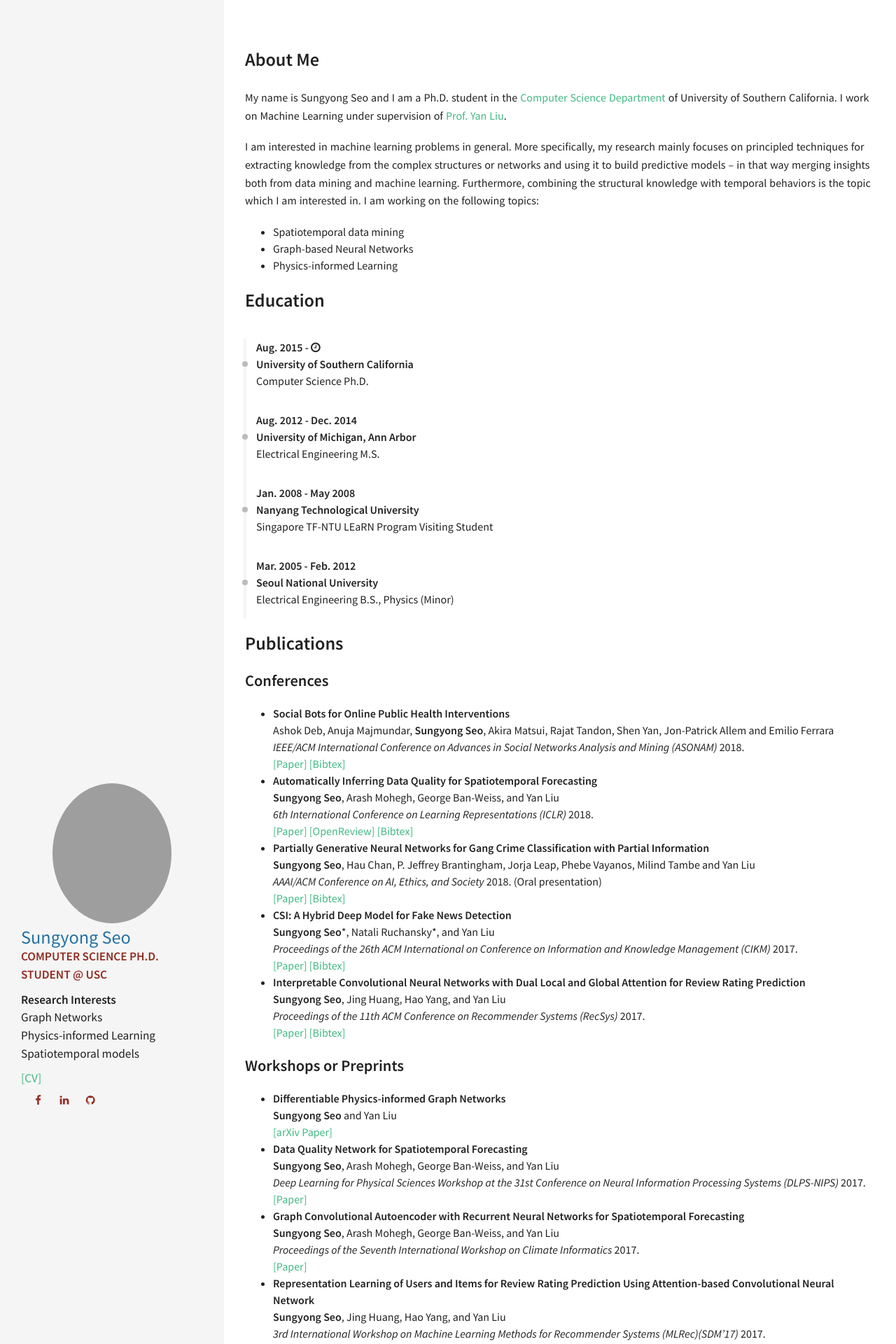
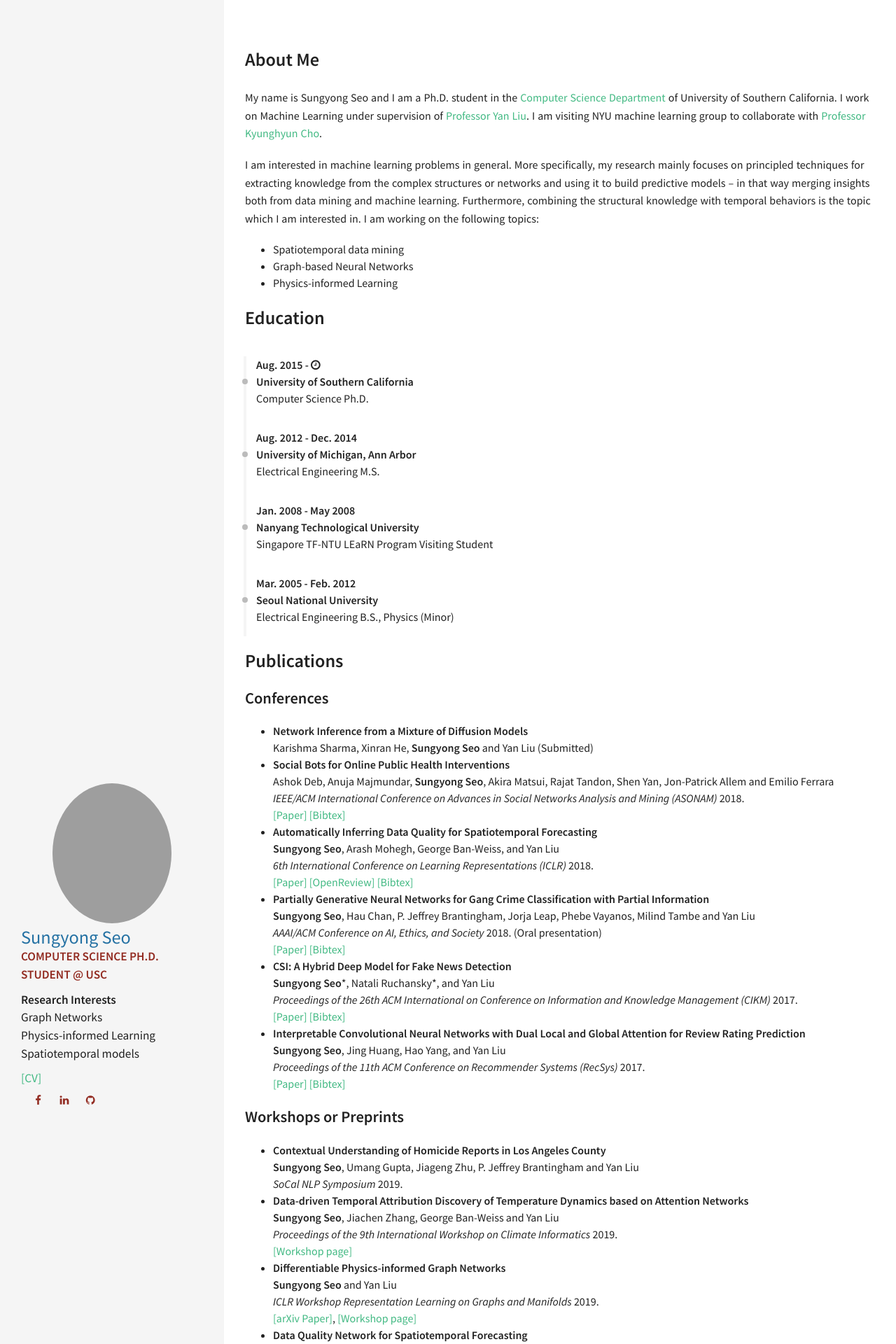
Before and after one commit to sungyongs/sungyongs.github.io, a Jekyll site: the page built from index.md, in a window 1280 px wide. Shown: the top 1920 px of the page at 70% size. Built offline with Jekyll 4.4.1, drawn with Linux system fonts in a browser that asks for light colours; some of the changed text lies outside the part shown.

Commit message:
Sep/2019 update

```diff
--- a/_includes/sections/career.html
+++ b/_includes/sections/career.html
@@ -1,5 +1,5 @@
 <div class="navy-line"></div>
-<h2><span data-i18n="skills.my_skills">Work Experience</span></h2>
+<h2><span data-i18n="skills.my_skills">Experience</span></h2>
 
 <div class="archive">
   <div class="timeline" id="timeline">
--- a/index.md
+++ b/index.md
@@ -8,9 +8,10 @@ permalink: /
 
 ## About Me
 My name is Sungyong Seo and I am a Ph.D. student in the
-[Computer Science Department](http://www.cs.usc.edu/)
-of University of Southern California. I work on Machine Learning under supervision of
-[Prof. Yan Liu](http://melady.usc.edu ).
+[Computer Science Department](http://www.cs.usc.edu/) of University of Southern California.
+I work on Machine Learning under supervision of [Professor Yan Liu](http://melady.usc.edu/).
+I am visiting NYU machine learning group to collaborate with [Professor Kyunghyun Cho](http://www.kyunghyuncho.me).
+
 
 I am interested in machine learning problems in general.
 More specifically, my research mainly focuses on principled techniques for extracting knowledge from the complex structures or networks and using it to build predictive models -- in that way merging insights both from data mining and machine learning. Furthermore, combining the structural knowledge with temporal behaviors is the topic which I am interested in. I am working on the following topics:
@@ -25,10 +26,12 @@ More specifically, my research mainly focuses on principled techniques for extra
 
 ## Publications
 ### Conferences
-<!-- - **Network Inference from a Mixture of Diffusion Models**<br> -->
-<!-- Karishma Sharma, **Sungyong Seo**, Xinran He and Yan Liu (Submitted) <br><br> -->
-- **Social Bots for Online Public Health Interventions**<br/>
-Ashok Deb, Anuja Majmundar, **Sungyong Seo**, Akira Matsui, Rajat Tandon, Shen Yan, Jon-Patrick Allem and Emilio Ferrara <br/>
+<!-- Physics-aware Difference Graph Networks for Sparsely-Observed Dynamics<br>
+**Sungyong Seo**, Chuizheng Meng and Yan Liu (Submitted)<br> -->
+- **Network Inference from a Mixture of Diffusion Models**<br>
+Karishma Sharma, Xinran He, **Sungyong Seo** and Yan Liu (Submitted)<br>
+- **Social Bots for Online Public Health Interventions**<br>
+Ashok Deb, Anuja Majmundar, **Sungyong Seo**, Akira Matsui, Rajat Tandon, Shen Yan, Jon-Patrick Allem and Emilio Ferrara <br>
 *IEEE/ACM International Conference on Advances in Social Networks Analysis and Mining (ASONAM)* 2018.<br>
 [\[Paper\]](https://arxiv.org/abs/1804.07886) [\[Bibtex\]](https://raw.githubusercontent.com/sungyongs/sungyongs.github.io/master/bibtex/deb2018social)
 - **Automatically Inferring Data Quality for Spatiotemporal Forecasting**<br>
@@ -49,16 +52,24 @@ Ashok Deb, Anuja Majmundar, **Sungyong Seo**, Akira Matsui, Rajat Tandon, Shen Y
 [\[Paper\]](https://dl.acm.org/citation.cfm?id=3109890) [\[Bibtex\]](https://raw.githubusercontent.com/sungyongs/sungyongs.github.io/master/bibtex/seo2017interpretable)
 
 ### Workshops or Preprints
+- **Contextual Understanding of Homicide Reports in Los Angeles County**<br>
+**Sungyong Seo**, Umang Gupta, Jiageng Zhu, P. Jeffrey Brantingham and Yan Liu<br>
+*SoCal NLP Symposium* 2019.<br>
+- **Data-driven Temporal Attribution Discovery of Temperature Dynamics based on Attention Networks**<br>
+**Sungyong Seo**, Jiachen Zhang, George Ban-Weiss and Yan Liu<br>
+*Proceedings of the 9th International Workshop on Climate Informatics* 2019.<br>
+[\[Workshop page\]](https://sites.google.com/view/climateinformatics2019)
 - **Differentiable Physics-informed Graph Networks**<br>
 **Sungyong Seo** and Yan Liu<br>
-[\[arXiv Paper\]](https://arxiv.org/abs/1902.02950)
+*ICLR Workshop Representation Learning on Graphs and Manifolds* 2019.<br>
+[\[arXiv Paper\]](https://arxiv.org/abs/1902.02950), [\[Workshop page\]](https://rlgm.github.io)
 - **Data Quality Network for Spatiotemporal Forecasting**<br>
 **Sungyong Seo**, Arash Mohegh, George Ban-Weiss, and Yan Liu<br>
 *Deep Learning for Physical Sciences Workshop at the 31st Conference on Neural Information Processing Systems (DLPS-NIPS)* 2017.<br>
 [\[Paper\]](https://dl4physicalsciences.github.io/files/nips_dlps_2017_17.pdf)
 - **Graph Convolutional Autoencoder with Recurrent Neural Networks for Spatiotemporal Forecasting**<br>
 **Sungyong Seo**, Arash Mohegh, George Ban-Weiss, and Yan Liu<br>
-*Proceedings of the Seventh International Workshop on Climate Informatics* 2017.<br>
+*Proceedings of the 7th International Workshop on Climate Informatics* 2017.<br>
 [\[Paper\]](https://www2.cisl.ucar.edu/events/workshops/climate-informatics/2017/home)
 - **Representation Learning of Users and Items for Review Rating Prediction Using Attention-based Convolutional Neural Network** <br/>
 **Sungyong Seo**, Jing Huang, Hao Yang, and Yan Liu<br/>
```
Also changed, not shown: _data/index/careers.yml (+9 -4 lines), 1 other file.
